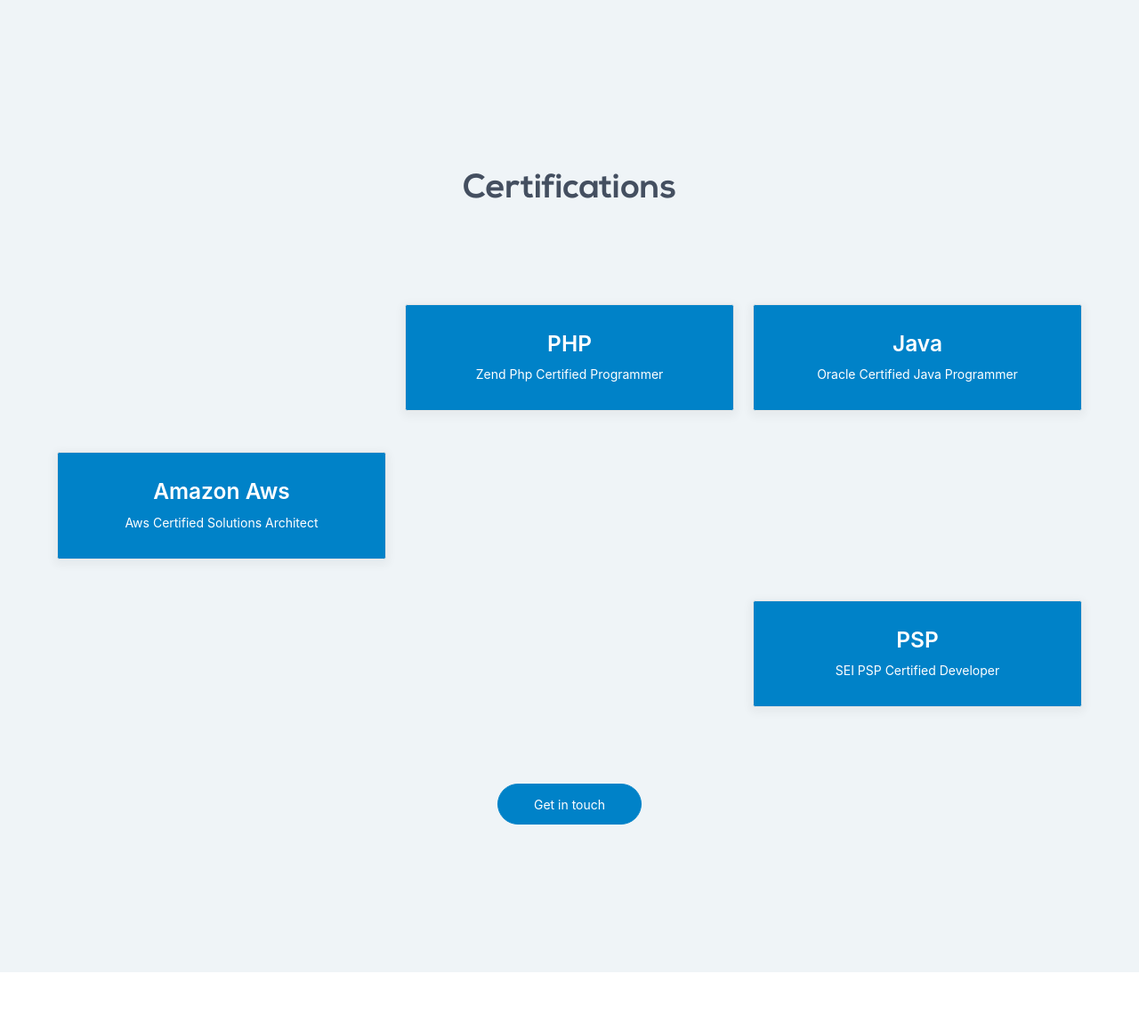
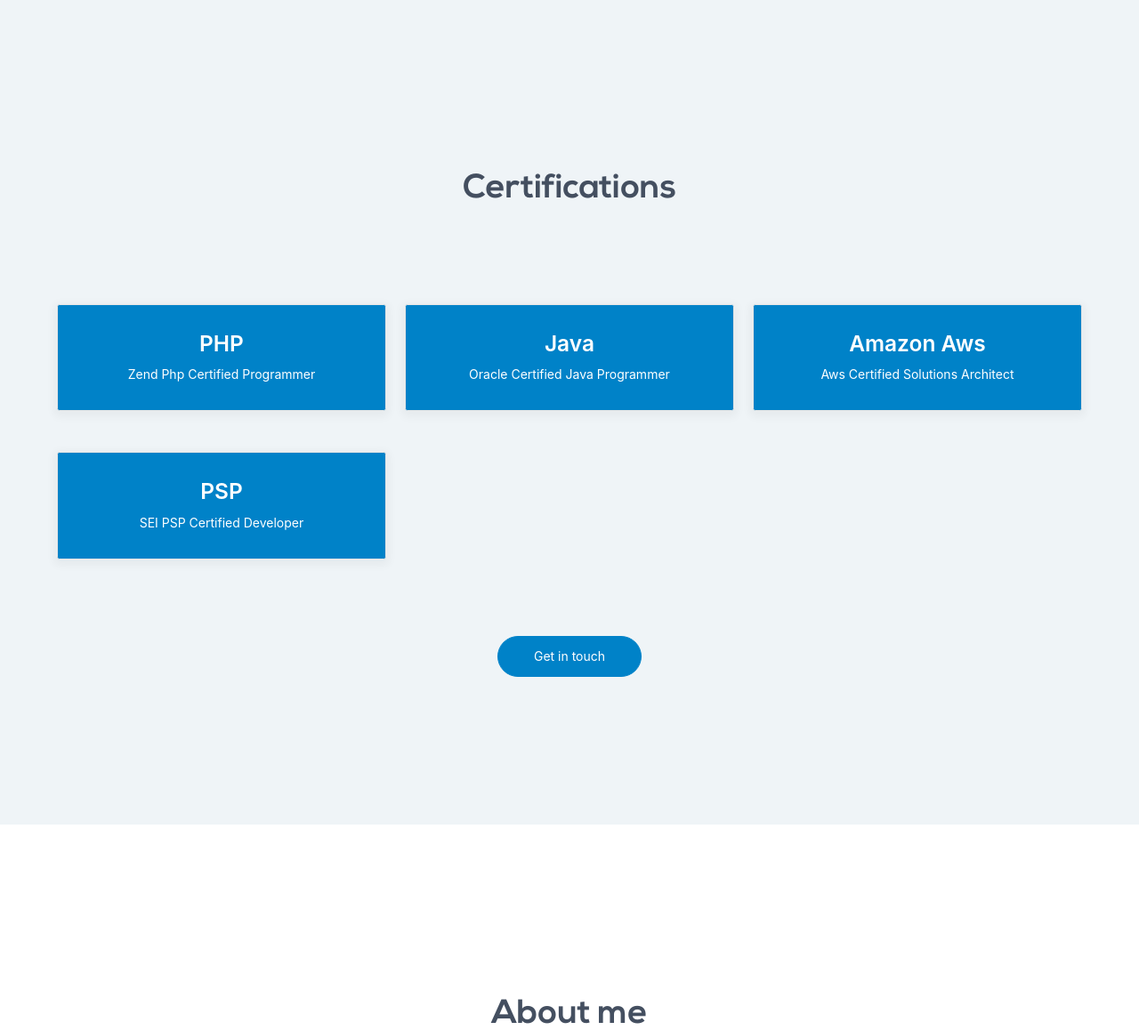
Before and after one commit to afquinterog/psite, a PHP site: page / in a window 1280 px wide. Shown: the part 4650-5808 px from the top of the page at 89% size. Run offline with PHP 8.4, Linux system fonts and the light colour scheme; some libraries are stand-ins or nearby versions.

Commit message:
update info

```diff
--- a/index.php
+++ b/index.php
@@ -957,7 +957,6 @@
 
                 <div class="content-wrapper">
                     <div class="columns is-vcentered is-multiline has-text-centered">
-                        <div class="column is-hidden-mobile"></div>
 
                         <div class="column is-4">
                             <div class="flex-card light-bordered primary-card light-raised">
@@ -996,7 +995,6 @@
                     </div>
 
                     <div class="columns is-vcentered is-multiline has-text-centered">
-                        <div class="column is-hidden-mobile"></div>
 
                         <div class="column is-4">
                             <div class="flex-card light-bordered primary-card light-raised">
@@ -1009,7 +1007,6 @@
                             </div>
                         </div>
 
-                        <!-- /Icon box -->
 
                     </div>
 
```
Lines whose indentation alone changed are shown as unchanged.
